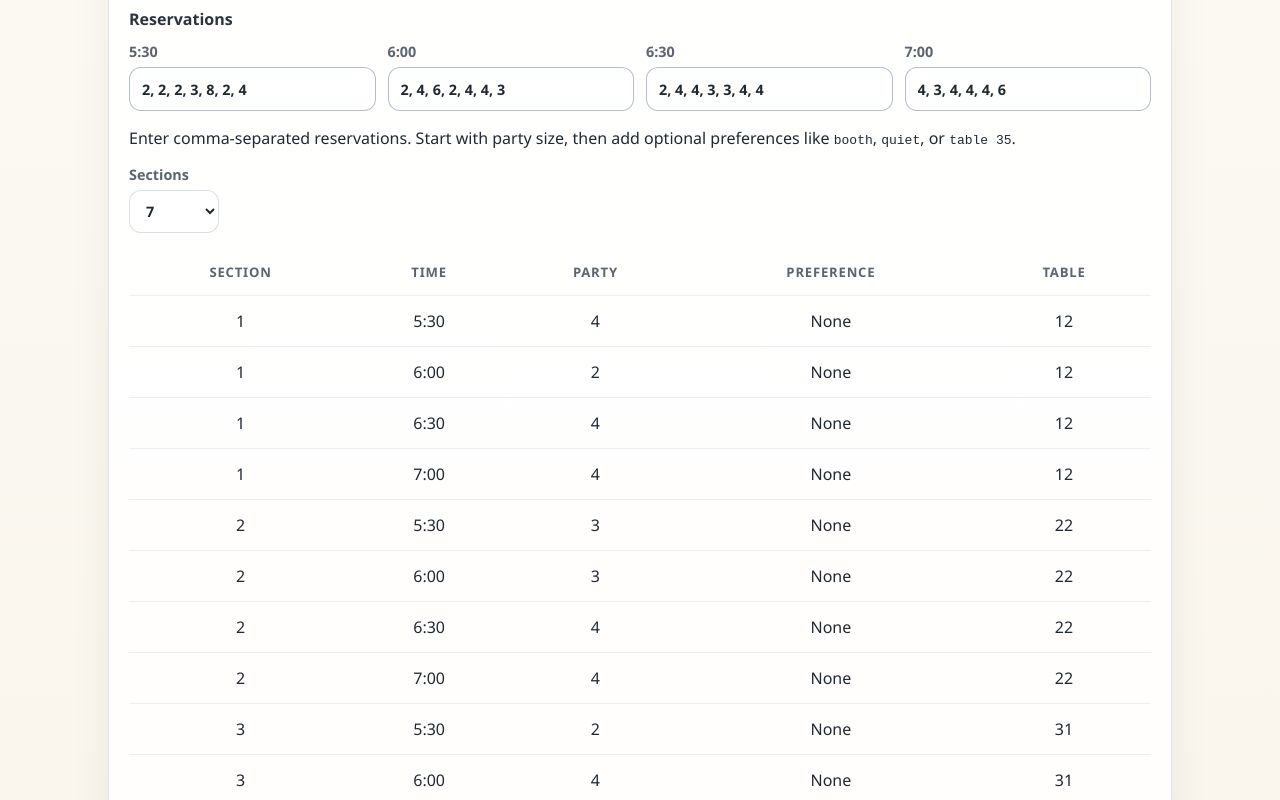
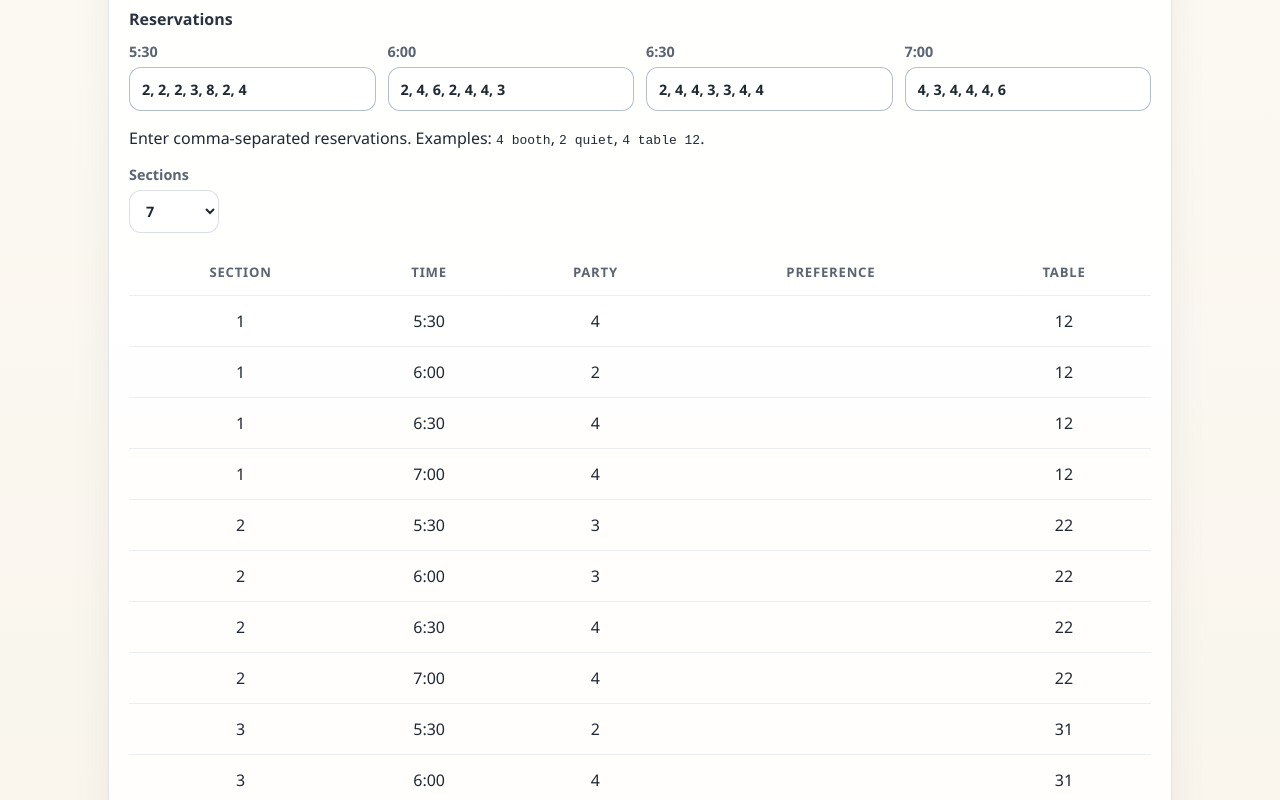
Before and after one commit to naslysan/restaurant-app, a React (Vite) app: page / in a window 1280 px wide. Shown: the part 900-1700 px from the top of the page. Built offline with nearby package versions, Linux system fonts and the light colour scheme.

Commit message:
preferences working

```diff
--- a/src/App.jsx
+++ b/src/App.jsx
@@ -66,16 +66,15 @@ function parseReservationEntry(entry, time, index) {
   const normalized = trimmed.toLowerCase();
   const needsBooth = /\bbooth\b/.test(normalized);
   const needsQuiet = /\bquiet\b/.test(normalized);
-  const preferenceParts = [];
+
+  let preference = "";
 
   if (requestedTable) {
-    preferenceParts.push(`Table ${requestedTable}`);
-  }
-  if (needsBooth) {
-    preferenceParts.push("Booth");
-  }
-  if (needsQuiet) {
-    preferenceParts.push("Quiet");
+    preference = `table ${requestedTable}`;
+  } else if (needsBooth) {
+    preference = "booth";
+  } else if (needsQuiet) {
+    preference = "quiet";
   }
 
   return {
@@ -85,7 +84,7 @@ function parseReservationEntry(entry, time, index) {
     requestedTable,
     needsBooth,
     needsQuiet,
-    preference: preferenceParts.join(", ") || "None",
+    preference,
     preferencePriority: requestedTable ? 0 : needsBooth || needsQuiet ? 1 : 2,
     raw: trimmed,
   };
@@ -549,14 +548,14 @@ function App() {
                   id={`slot-${time}`}
                   type="text"
                   value={inputs[time]}
-                  placeholder="e.g. 4 booth, 2 quiet, 6 table 42"
+                  placeholder="e.g. 4 booth, 2 quiet, 4 table 12"
                   onChange={(event) => handleChange(time, event.target.value)}
                 />
               </label>
             ))}
           </div>
           <p className="input-help">
-            Enter comma-separated reservations. Start with party size, then add optional preferences like <code>booth</code>, <code>quiet</code>, or <code>table 35</code>.
+            Enter comma-separated reservations. Examples: <code>4 booth</code>, <code>2 quiet</code>, <code>4 table 12</code>.
           </p>
           <div className="control-row">
             <label className="control-group" htmlFor="sections">
```
